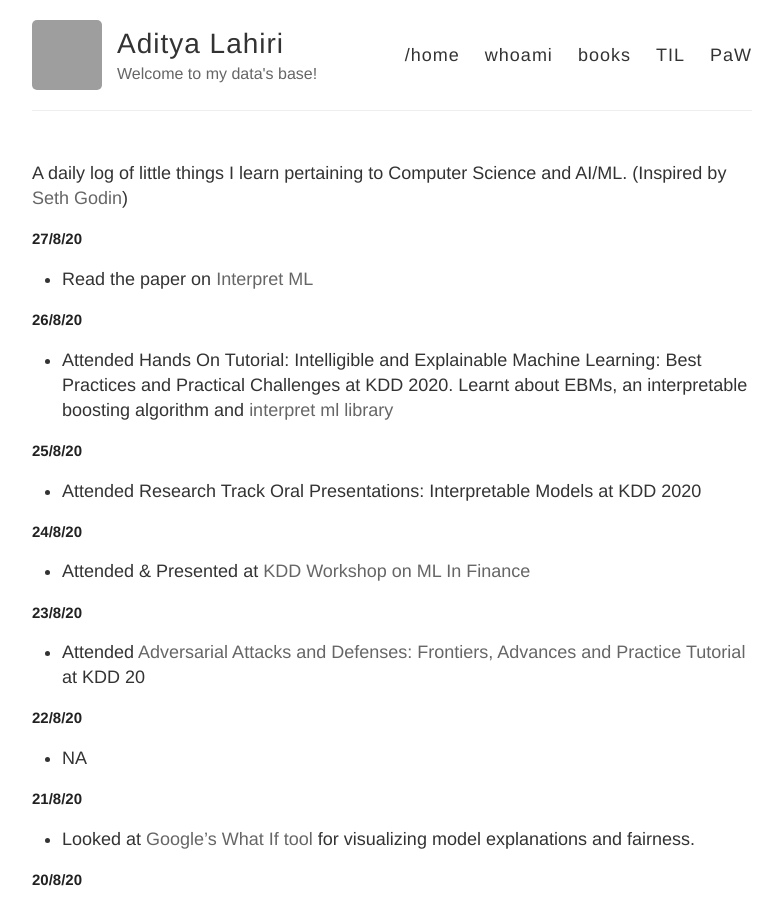
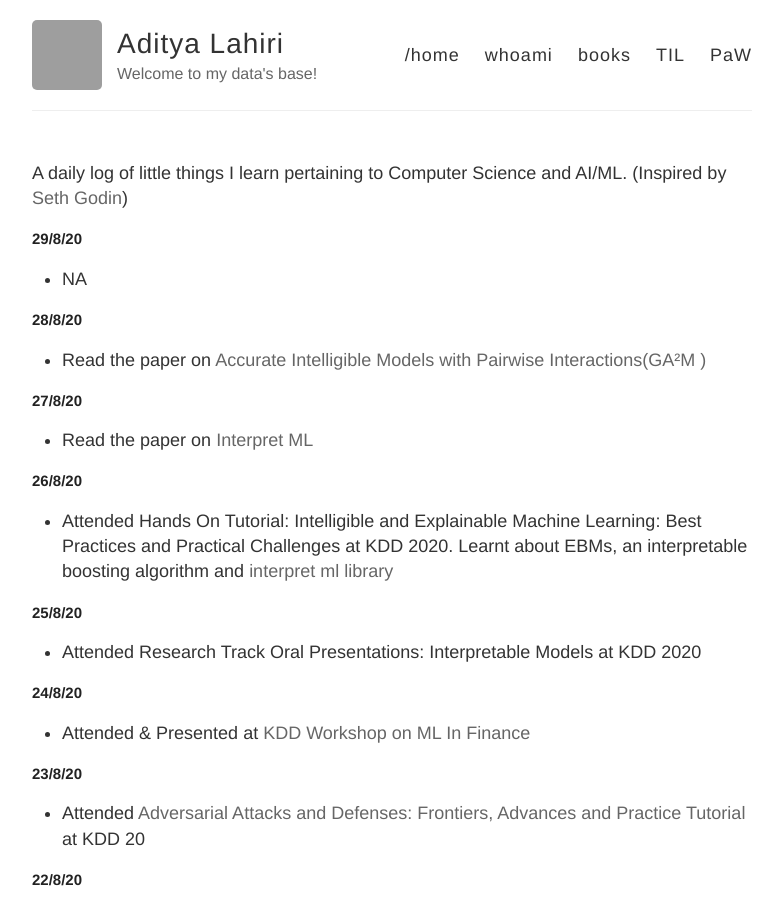
Before and after one commit to adityalahiri/adityalahiri.github.io, a Jekyll site: the page built from TIL.md, in a window 1280 px wide and 900 px high. Shown: the whole window, without its empty margins (248-1030 px from the left). Built offline with Jekyll 4.4.1, drawn with Linux system fonts in a browser that asks for light colours; our own code applies the rules of GitHub Pages for plain Markdown files; grey boxes are pictures that could not be loaded.

Commit message:
Update for 28/8 and 29/8

```diff
--- a/TIL.md
+++ b/TIL.md
@@ -1,5 +1,13 @@
 A daily log of little things I learn pertaining to Computer Science and AI/ML.
 (Inspired by [Seth Godin](https://seths.blog/))
+
+## 29/8/20
+
+* NA
+
+## 28/8/20
+
+* Read the paper on [Accurate Intelligible Models with Pairwise Interactions(GA²M )](https://www.cs.cornell.edu/~yinlou/papers/lou-kdd13.pdf)
 
 ## 27/8/20
 
```
